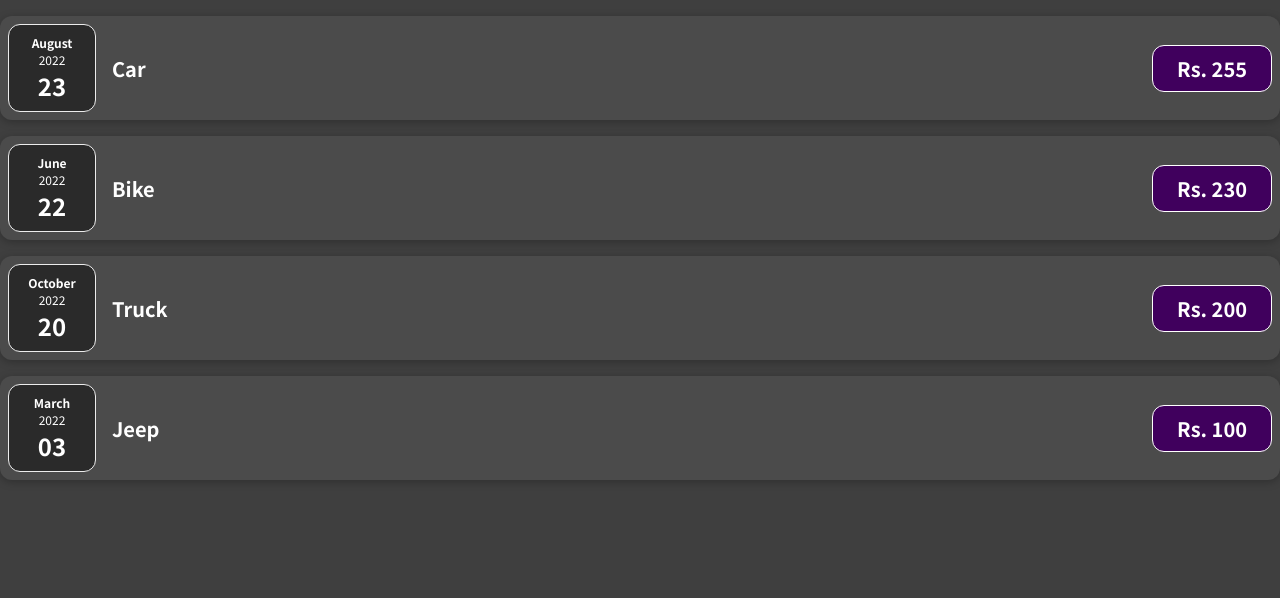
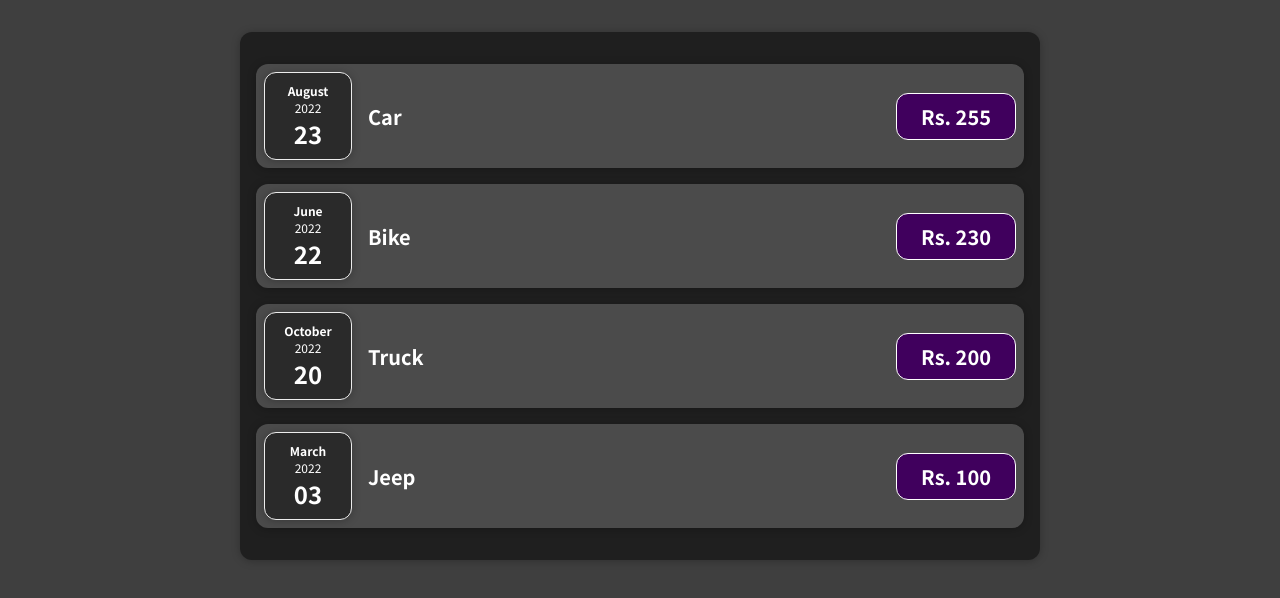
Before and after one commit to tamannasingla/react-basic-app, a React (Create React App) app: page / in a window 1280 px wide. Shown: the top 598 px of the page. Built offline with nearby package versions, Linux system fonts and the light colour scheme.

Commit message:
segregating common css

```diff
--- a/src/App.js
+++ b/src/App.js
@@ -1,25 +1,7 @@
-import ExpenseItem from "./components/ExpenseItem";
+import Expenses from "./components/Expenses";
 
 const App = () => {
-  const expenses = [
-    { date: new Date(2022, 7, 23), title: "Car", amount: 255 },
-    { date: new Date(2022, 5, 22), title: "Bike", amount: 230 },
-    { date: new Date(2022, 9, 20), title: "Truck", amount: 200 },
-    { date: new Date(2022, 2, 3), title: "Jeep", amount: 100 },
-  ];
-
-  return (
-    <div>
-      {expenses.map((expense, idx) => (
-        <ExpenseItem
-          title={expense.title}
-          amount={expense.amount}
-          date={expense.date}
-          key={idx}
-        />
-      ))}
-    </div>
-  );
+  return <Expenses />;
 };
 
 export default App;
--- /dev/null
+++ b/src/components/Card.css
@@ -0,0 +1,4 @@
+.card {
+  border-radius: 12px;
+  box-shadow: 0 1px 8px rgba(0, 0, 0, 0.25);
+}
--- /dev/null
+++ b/src/components/Card.js
@@ -0,0 +1,9 @@
+import "./Card.css";
+
+const Card = (props) => {
+  const classes = "card " + props.className;
+
+  return <div className={classes}>{props.children}</div>;
+};
+
+export default Card;
--- a/src/components/ExpenseDate.css
+++ b/src/components/ExpenseDate.css
@@ -6,7 +6,6 @@
   border: 1px solid #ececec;
   background-color: #2a2a2a;
   color: white;
-  border-radius: 12px;
   align-items: center;
   justify-content: center;
 }
--- a/src/components/ExpenseDate.js
+++ b/src/components/ExpenseDate.js
@@ -1,3 +1,4 @@
+import Card from "./Card";
 import "./ExpenseDate.css";
 
 const ExpenseDate = (props) => {
@@ -6,11 +7,11 @@ const ExpenseDate = (props) => {
   const day = props.date.toLocaleString("en-US", { day: "2-digit" });
 
   return (
-    <div className="expense-date">
+    <Card className="expense-date">
       <div className="expense-date__month">{month}</div>
       <div className="expense-date__year">{year}</div>
       <div className="expense-date__day">{day}</div>
-    </div>
+    </Card>
   );
 };
 
--- a/src/components/ExpenseItem.css
+++ b/src/components/ExpenseItem.css
@@ -2,10 +2,8 @@
   display: flex;
   justify-content: space-between;
   align-items: center;
-  box-shadow: 0 2px 8px rgba(0, 0, 0, 0.25);
   padding: 0.5rem;
   margin: 1rem 0;
-  border-radius: 12px;
   background-color: #4b4b4b;
 }
 
--- a/src/components/ExpenseItem.js
+++ b/src/components/ExpenseItem.js
@@ -1,15 +1,16 @@
+import Card from "./Card";
 import ExpenseDate from "./ExpenseDate";
 import "./ExpenseItem.css";
 
 const ExpenseItem = (props) => {
   return (
-    <div className="expense-item">
+    <Card className="expense-item">
       <ExpenseDate date={props.date} />
       <div className="expense-item__description">
         <h2>{props.title}</h2>
         <div className="expense-item__price">Rs. {props.amount}</div>
       </div>
-    </div>
+    </Card>
   );
 };
 
--- /dev/null
+++ b/src/components/Expenses.css
@@ -0,0 +1,7 @@
+.expenses {
+  padding: 1rem;
+  background-color: rgb(31, 31, 31);
+  margin: 2rem auto;
+  width: 50rem;
+  max-width: 95%;
+}
--- /dev/null
+++ b/src/components/Expenses.js
@@ -0,0 +1,27 @@
+import Card from "./Card";
+import ExpenseItem from "./ExpenseItem";
+import "./Expenses.css";
+
+const Expenses = () => {
+  const expenses = [
+    { date: new Date(2022, 7, 23), title: "Car", amount: 255 },
+    { date: new Date(2022, 5, 22), title: "Bike", amount: 230 },
+    { date: new Date(2022, 9, 20), title: "Truck", amount: 200 },
+    { date: new Date(2022, 2, 3), title: "Jeep", amount: 100 },
+  ];
+
+  return (
+    <Card className="expenses">
+      {expenses.map((expense, idx) => (
+        <ExpenseItem
+          title={expense.title}
+          amount={expense.amount}
+          date={expense.date}
+          key={idx}
+        />
+      ))}
+    </Card>
+  );
+};
+
+export default Expenses;
```
